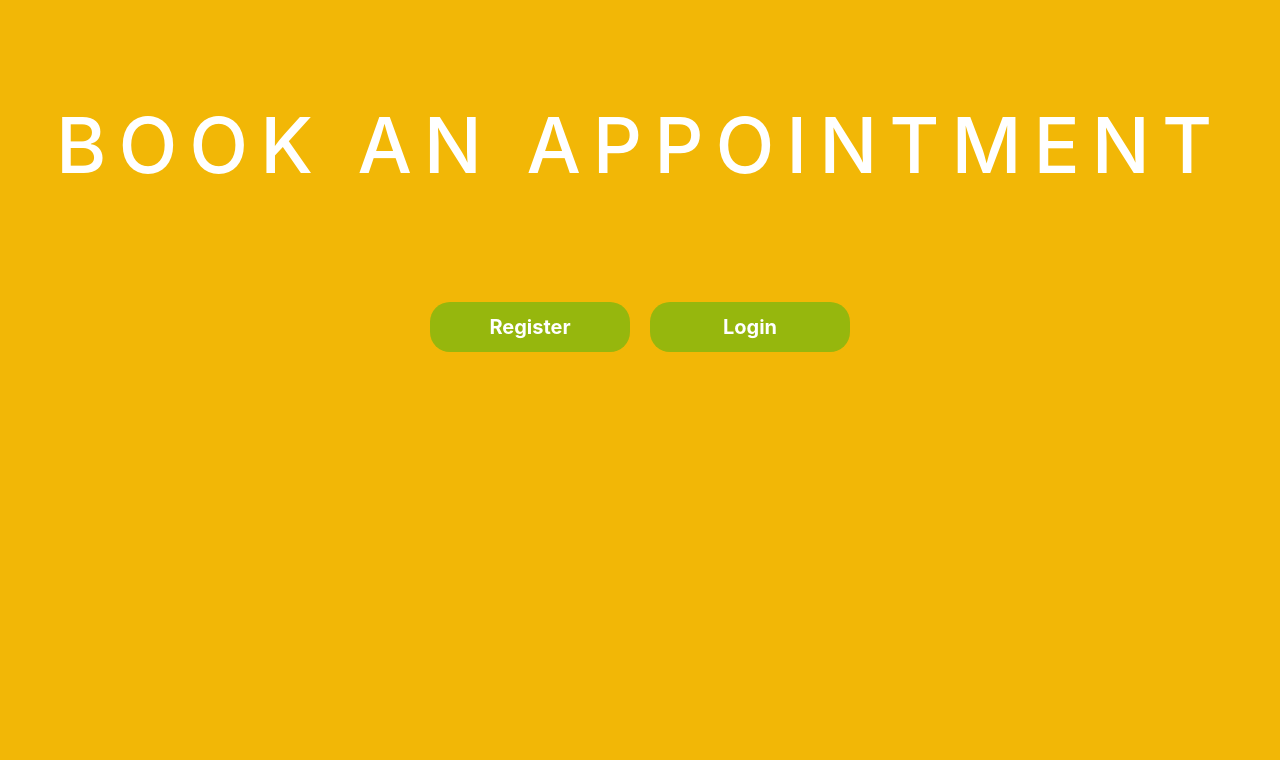
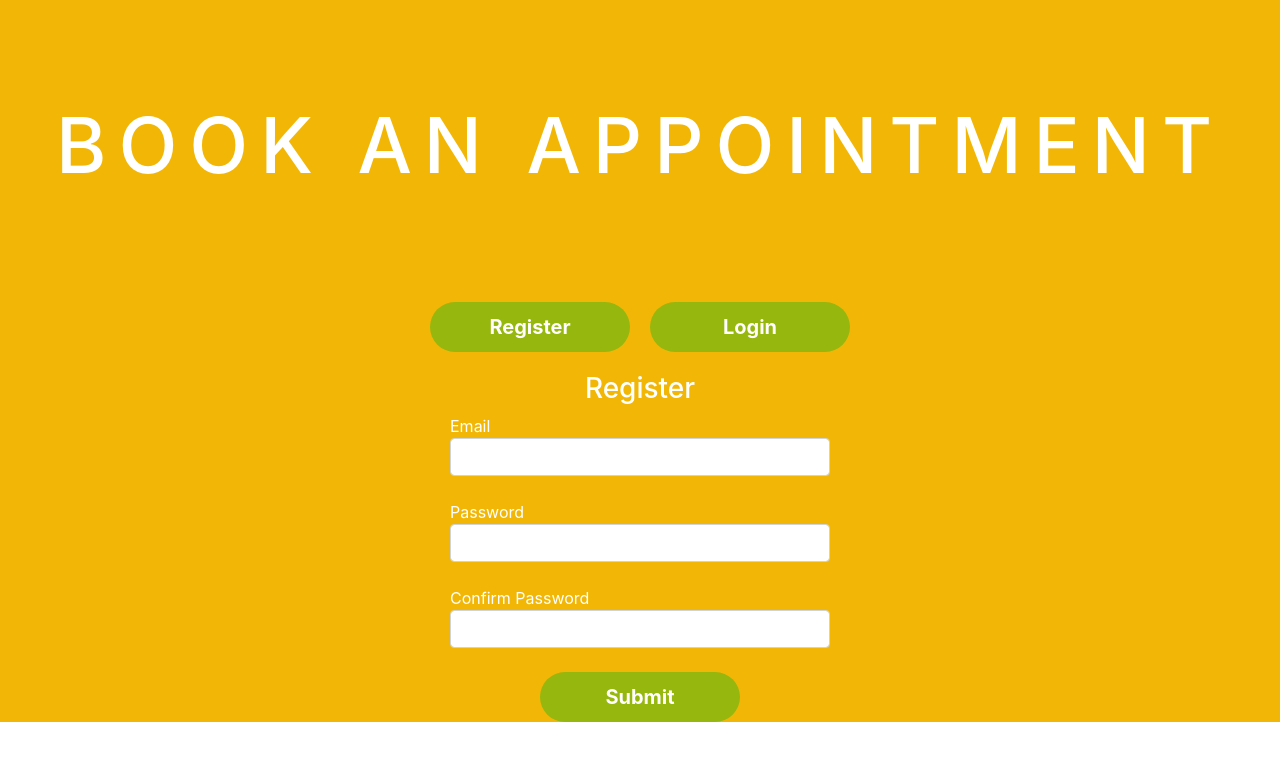
Before and after one commit to Mupa1/bookit-frontend, a React (Create React App) app: page / in a window 1280 px wide. Shown: the top 760 px of the page. Built offline with nearby package versions, Linux system fonts and the light colour scheme.

Commit message:
add sign up component and styles

```diff
--- a/package.json
+++ b/package.json
@@ -5,8 +5,8 @@
   "dependencies": {
     "babel-eslint": "10.1.x",
     "bootstrap": "^4.5.3",
+    "prop-types": "^15.7.2",
     "react": "^17.0.1",
-    "react-bootstrap": "^1.4.3",
     "react-dom": "^17.0.1",
     "react-router-dom": "^5.2.0",
     "react-scripts": "4.0.1"
--- /dev/null
+++ b/src/components/SignUp/SignUp.js
@@ -0,0 +1,40 @@
+import React from 'react';
+import { PropTypes } from 'prop-types';
+
+import styles from './SignUp.module.css';
+
+const SignUp = ({ handleSignUpSubmit }) => (
+  <div className={styles.formContainer}>
+    <form data-testid="form" onSubmit={handleSignUpSubmit}>
+      <h3 className="text-center">Register</h3>
+      <div className="form-group">
+        <label htmlFor="email">
+          Email
+          <input type="email" name="email" id="email" className="form-control" required />
+        </label>
+      </div>
+      <div className="form-group">
+        <label htmlFor="password">
+          Password
+          <input type="password" name="password" id="password" className="form-control" required />
+        </label>
+      </div>
+      <div className="form-group">
+        <label htmlFor="confirm-password">
+          Confirm Password
+          <input type="confirm-password" name="confirm-password" id="confirm-password" className="form-control" required />
+        </label>
+      </div>
+      <div className="m-auto">
+        <button type="submit" className="p-0 m-0">Submit</button>
+      </div>
+    </form>
+  </div>
+
+);
+
+SignUp.propTypes = {
+  handleSignUpSubmit: PropTypes.func.isRequired,
+};
+
+export default SignUp;
--- /dev/null
+++ b/src/components/SignUp/SignUp.module.css
@@ -0,0 +1,5 @@
+.formContainer {
+  margin: auto;
+  max-width: 400px;
+  min-width: 300px;
+}
--- a/src/pages/HomePage/HomePage.js
+++ b/src/pages/HomePage/HomePage.js
@@ -1,13 +1,22 @@
 import React from 'react';
 
 import styles from './HomePage.module.css';
+import SignUp from '../../components/SignUp/SignUp';
 
-const Homepage = () => (
+const HomePage = () => {
+  const handleSignUpSubmit = e => {
+    e.preventDefault();
+    console.log('submitted');
+  };
+
+  return (
     <div className={styles.homeContainer}>
       <h1>BOOK AN APPOINTMENT</h1>
       <button type="button">Register</button>
       <button type="button">Login</button>
+      <SignUp handleSignUpSubmit={handleSignUpSubmit} />
     </div>
   );
+};
 
-export default Homepage;
+export default HomePage;
--- a/src/pages/HomePage/HomePage.module.css
+++ b/src/pages/HomePage/HomePage.module.css
@@ -9,17 +9,27 @@ button {
   background-color: #96b70d;
   height: 50px;
   width: 200px;
-  border-radius: 20px;
+  border-radius: 30px;
   color: #fff;
   font-weight: bold;
   font-size: 20px;
   margin: 10px;
 }
 
+form {
+  margin: 10px;
+}
+
+input,
+label {
+  width: 100%;
+  text-align: left;
+}
+
 .homeContainer {
-  height: 100vh;
   width: 100%;
   background-color: #f2b706;
   color: #fff;
   text-align: center;
+  margin: auto;
 }
```
Also changed, not shown: 1 other file (tests, documents, lock files or other folders). Lines whose indentation alone changed are shown as unchanged.
